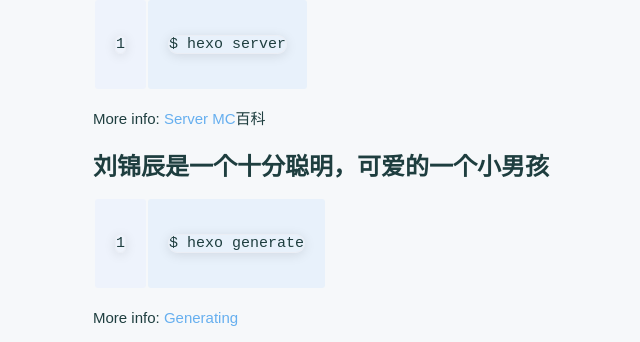
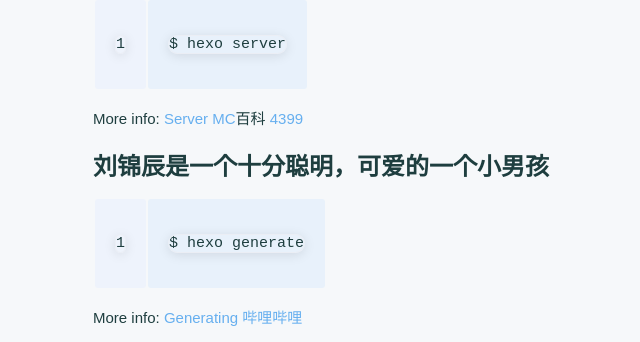
Before and after one commit to LHBLZ/LHBLZ.github.io, a plain HTML site: page 2025/07/04/hello-world/index.html in a window 1280 px wide. Shown: the part 630-972 px from the top of the page, without its empty margins (117-757 px from the left). Drawn offline with nearby package versions, Linux system fonts and the light colour scheme; a script that the page names is missing; a web font is replaced by a local one.

Commit message:
Site updated: 2025-07-05 21:30:59

```diff
--- a/2025/07/04/hello-world/index.html
+++ b/2025/07/04/hello-world/index.html
@@ -176,10 +176,10 @@
 <p>More info: <a target="_blank" rel="noopener" href="https://hexo.io/docs/writing.html">Writing</a></p>
 <h3 id="第一次做，可能有BUG，请见谅。"><a href="#第一次做，可能有BUG，请见谅。" class="headerlink" title="第一次做，可能有BUG，请见谅。"></a>第一次做，可能有BUG，请见谅。</h3><figure class="highlight bash"><table><tr><td class="gutter"><pre><span class="line">1</span><br></pre></td><td class="code"><pre><span class="line">$ hexo server</span><br></pre></td></tr></table></figure>
 
-<p>More info: <a target="_blank" rel="noopener" href="https://hexo.io/docs/server.html">Server</a>    <a target="_blank" rel="noopener" href="https://www.mcmod.cn/">MC</a>百科</p>
+<p>More info: <a target="_blank" rel="noopener" href="https://hexo.io/docs/server.html">Server</a>    <a target="_blank" rel="noopener" href="https://www.mcmod.cn/">MC</a>百科     <a target="_blank" rel="noopener" href="https://www.4399.com/">4399</a></p>
 <h3 id="刘锦辰是一个十分聪明，可爱的一个小男孩"><a href="#刘锦辰是一个十分聪明，可爱的一个小男孩" class="headerlink" title="刘锦辰是一个十分聪明，可爱的一个小男孩"></a>刘锦辰是一个十分聪明，可爱的一个小男孩</h3><figure class="highlight bash"><table><tr><td class="gutter"><pre><span class="line">1</span><br></pre></td><td class="code"><pre><span class="line">$ hexo generate</span><br></pre></td></tr></table></figure>
 
-<p>More info: <a target="_blank" rel="noopener" href="https://hexo.io/docs/generating.html">Generating</a></p>
+<p>More info: <a target="_blank" rel="noopener" href="https://hexo.io/docs/generating.html">Generating</a>     <a target="_blank" rel="noopener" href="https://www.bilibili.com/">哔哩哔哩</a>     </p>
 <h3 id="它的好朋友也十分聪明，开朗。"><a href="#它的好朋友也十分聪明，开朗。" class="headerlink" title="它的好朋友也十分聪明，开朗。"></a>它的好朋友也十分聪明，开朗。</h3><figure class="highlight bash"><table><tr><td class="gutter"><pre><span class="line">1</span><br></pre></td><td class="code"><pre><span class="line">$ hexo deploy</span><br></pre></td></tr></table></figure>
 
 <p>More info: <a target="_blank" rel="noopener" href="https://hexo.io/docs/one-command-deployment.html">Deployment</a>（ <a target="_blank" rel="noopener" href="http://localhost:4000/">http://localhost:4000/</a> ）</p>
```
Also changed, not shown: index.html (+2 -2 lines).
